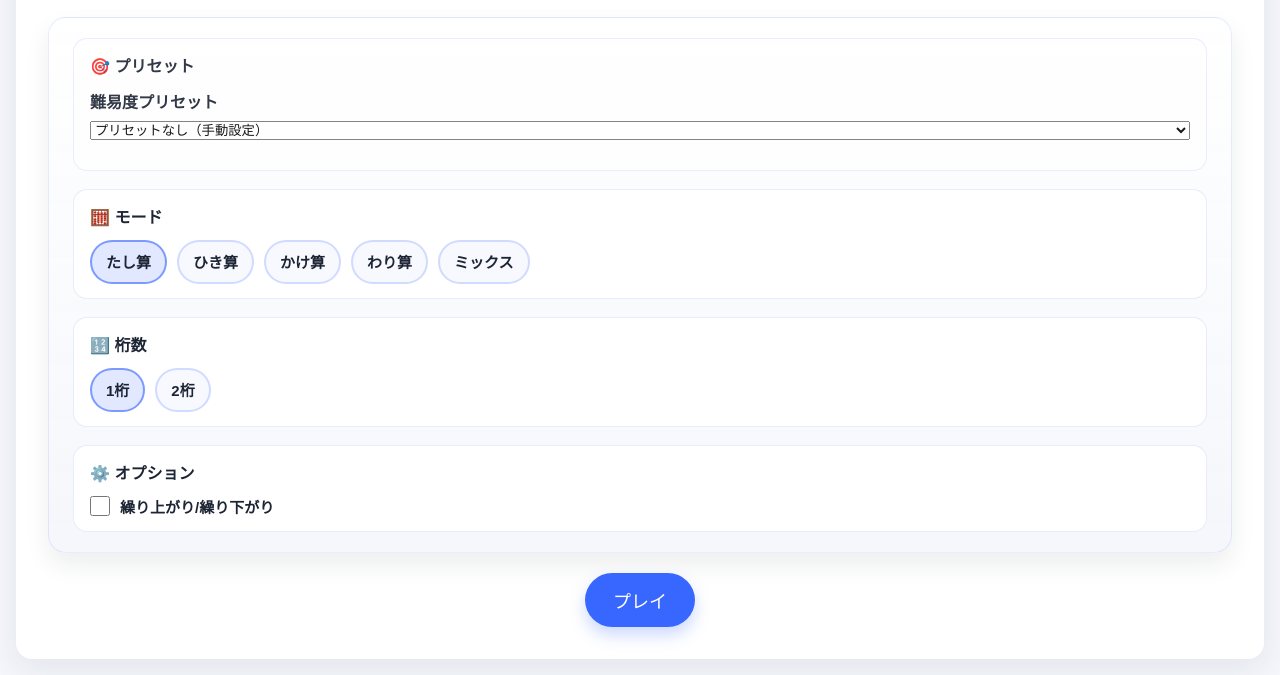
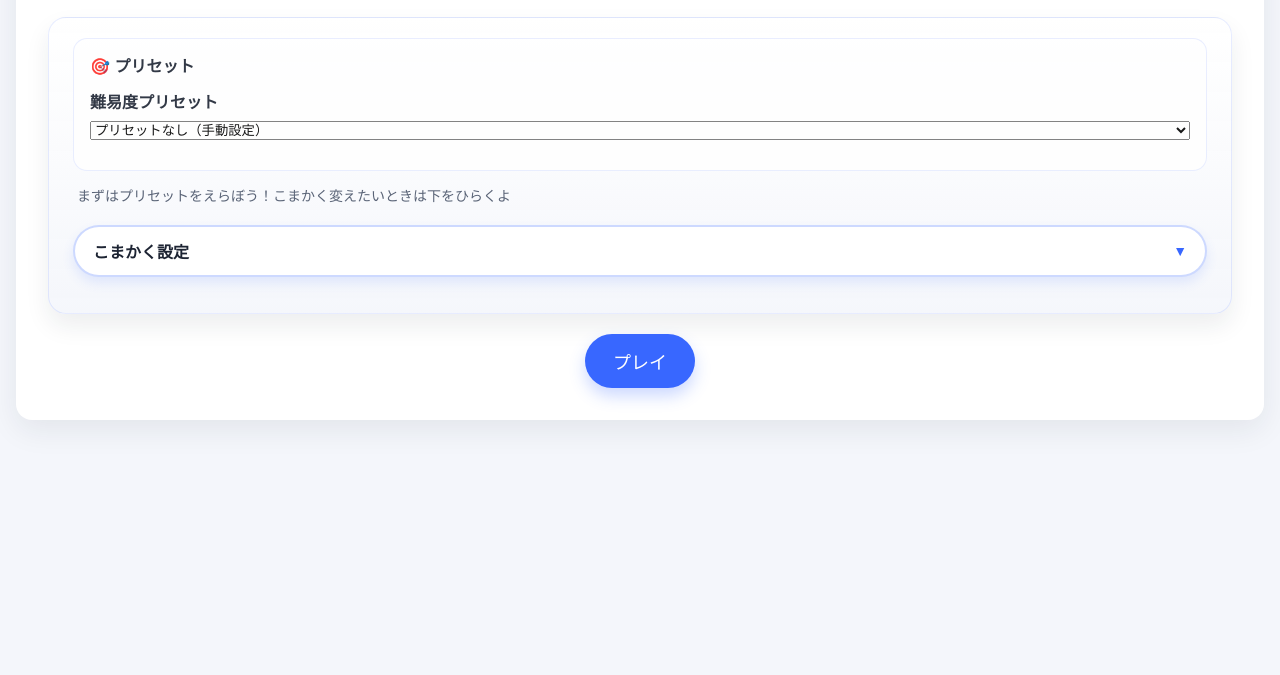
Before and after one commit to shimimasa/calculation-sprint, a plain HTML site: page index.html in a window 1280 px wide. Both pictures are taken after a click on the button "スタート". Shown: the part 152-827 px from the top of the page. After the commit the page ends 800 px from the top, so only its background shows below. Drawn offline with Linux system fonts and the light colour scheme.

Commit message:
Add collapsible advanced settings section

```diff
--- a/index.html
+++ b/index.html
@@ -54,6 +54,9 @@
               </select>
             </div>
           </div>
+          <p class="settings-guide">まずはプリセットをえらぼう！こまかく変えたいときは下をひらくよ</p>
+          <details class="settings-details">
+            <summary class="settings-details__summary">こまかく設定</summary>
             <div class="settings-section">
               <p class="section-title">🧮 モード</p>
               <div class="pill-group">
@@ -78,6 +81,7 @@
                 <span>繰り上がり/繰り下がり</span>
               </label>
             </div>
+          </details>
         </div>
         <footer class="screen-footer">
           <button id="settings-play-button" class="primary-button primary-button--xl">プレイ</button>
--- a/styles/style.css
+++ b/styles/style.css
@@ -341,6 +341,73 @@ body {
 
 .settings-section--preset {
   opacity: 0.9;
+}
+
+.settings-guide {
+  font-size: 14px;
+  color: #5a6477;
+  margin: -4px 4px 0;
+  line-height: 1.6;
+}
+
+.settings-details {
+  width: 100%;
+  display: flex;
+  flex-direction: column;
+  gap: 16px;
+}
+
+.settings-details__summary {
+  list-style: none;
+  cursor: pointer;
+  background: #fff;
+  border-radius: 999px;
+  border: 2px solid rgba(56, 103, 255, 0.25);
+  padding: 12px 18px;
+  display: flex;
+  align-items: center;
+  justify-content: space-between;
+  font-size: 16px;
+  font-weight: 700;
+  color: #1d2433;
+  min-height: 52px;
+  box-shadow: 0 6px 12px rgba(56, 103, 255, 0.12);
+  transition: transform 0.15s ease, box-shadow 0.15s ease, background 0.15s ease;
+}
+
+.settings-details__summary::after {
+  content: "▼";
+  font-size: 14px;
+  margin-left: 12px;
+  color: #3867ff;
+}
+
+.settings-details[open] .settings-details__summary::after {
+  content: "▲";
+}
+
+.settings-details__summary:hover {
+  background: rgba(56, 103, 255, 0.08);
+}
+
+.settings-details__summary:active {
+  transform: translateY(1px);
+  box-shadow: 0 4px 8px rgba(56, 103, 255, 0.12);
+}
+
+.settings-details__summary:focus-visible {
+  outline: 3px solid rgba(56, 103, 255, 0.45);
+  outline-offset: 3px;
+}
+
+.settings-details__summary::-webkit-details-marker {
+  display: none;
+}
+
+@media (prefers-reduced-motion: reduce) {
+  .settings-details__summary {
+    transition: none;
+  }
 }
 
 .section-title {
```
Lines whose indentation alone changed are shown as unchanged.
